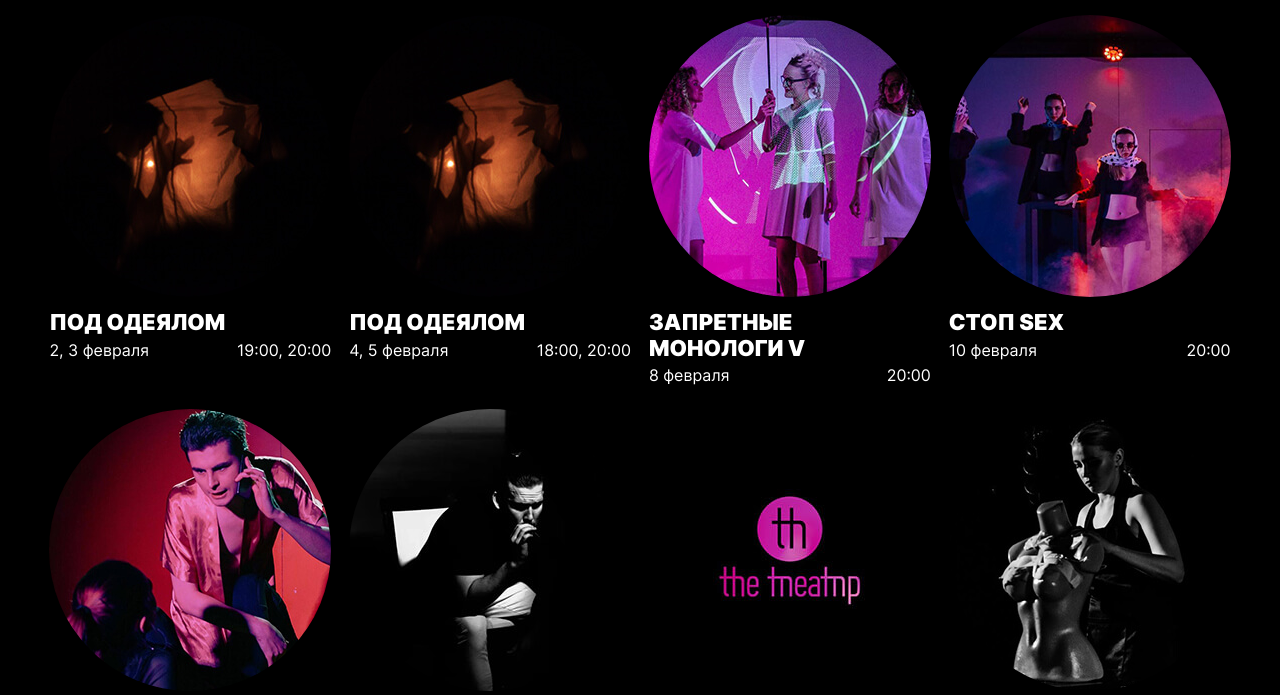
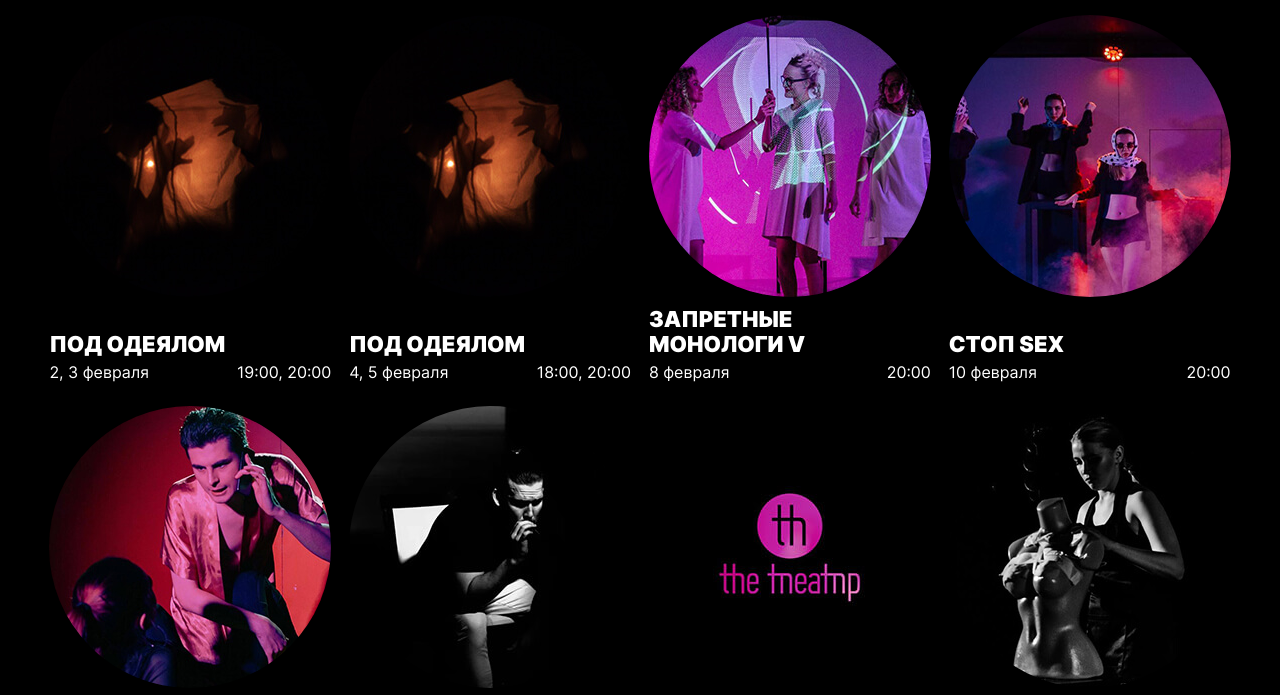
Before and after one commit to thaerealme/theteatr, a plain HTML site: page index.html in a window 1280 px wide. Shown: the part 73-768 px from the top of the page. Drawn offline with Linux system fonts and the light colour scheme; files whose address does not match are found by name.

Commit message:
Внёс правки по стилям

```diff
--- a/blocks/afisha/__item/afisha__item.css
+++ b/blocks/afisha/__item/afisha__item.css
@@ -4,4 +4,6 @@
   object-fit: cover;
   width: 282px;
   cursor: pointer;
+  display: flex;
+  flex-direction: column;
 }
--- a/blocks/afisha/__title/afisha__title.css
+++ b/blocks/afisha/__title/afisha__title.css
@@ -4,4 +4,5 @@
   text-transform: uppercase;
   font-size: 22px;
   padding: 10px 0 5px 0;
+  margin-top: auto;
 }
--- a/scripts/index.js
+++ b/scripts/index.js
@@ -278,7 +278,7 @@ function createAfisha(item) {
   afishaItem.querySelector('.afisha__time').textContent = item.time;
   afishaItem.querySelector('.afisha__image').src = item.src;
   afishaItem.querySelector('.afisha__image').alt = item.title;
-  afishaItem.querySelector('.afisha__image').addEventListener('click', function (evt) {
+  afishaItem.addEventListener('click', function (evt) {
     afishaPopup.querySelector('.popup__title').textContent = item.title;
     afishaPopup.querySelector('.popup__genre').textContent = item.genre;
     afishaPopup.querySelector('.popup__director').textContent = item.director;
```
